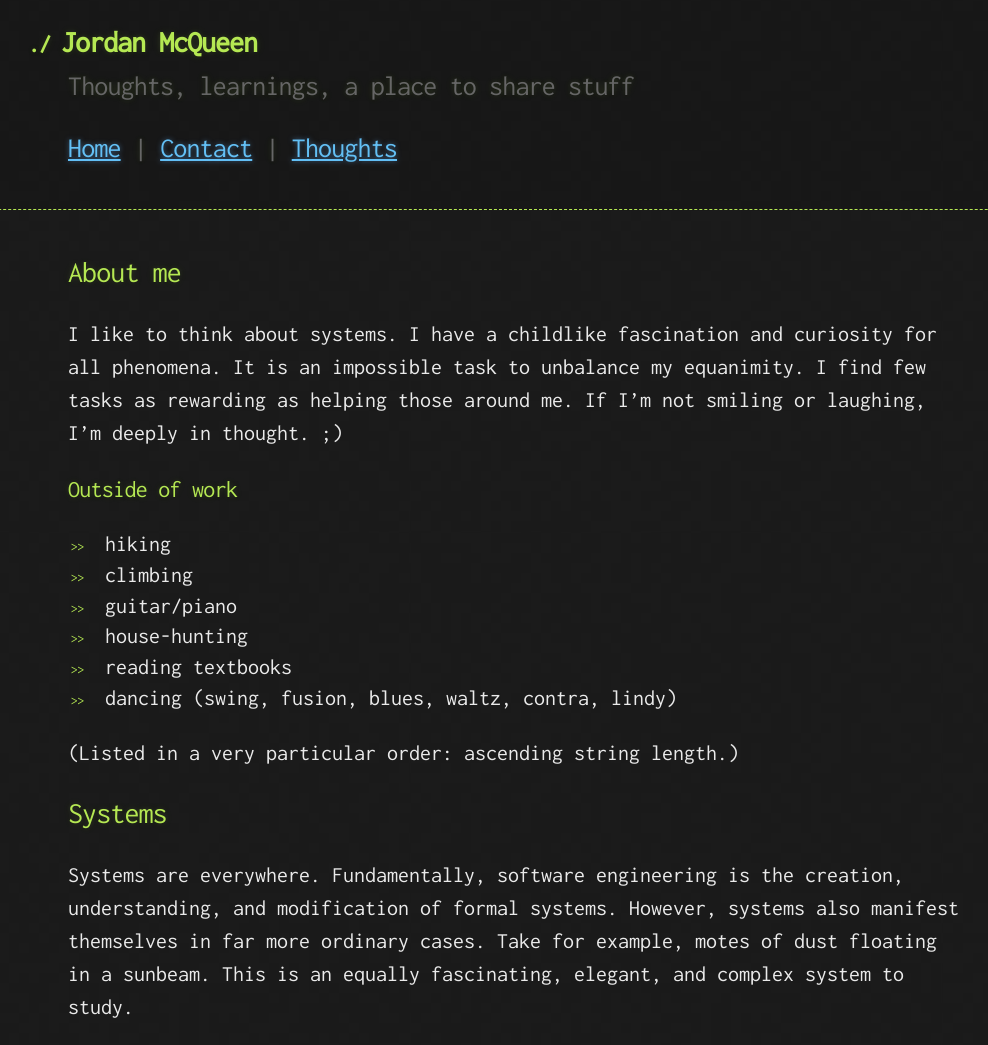
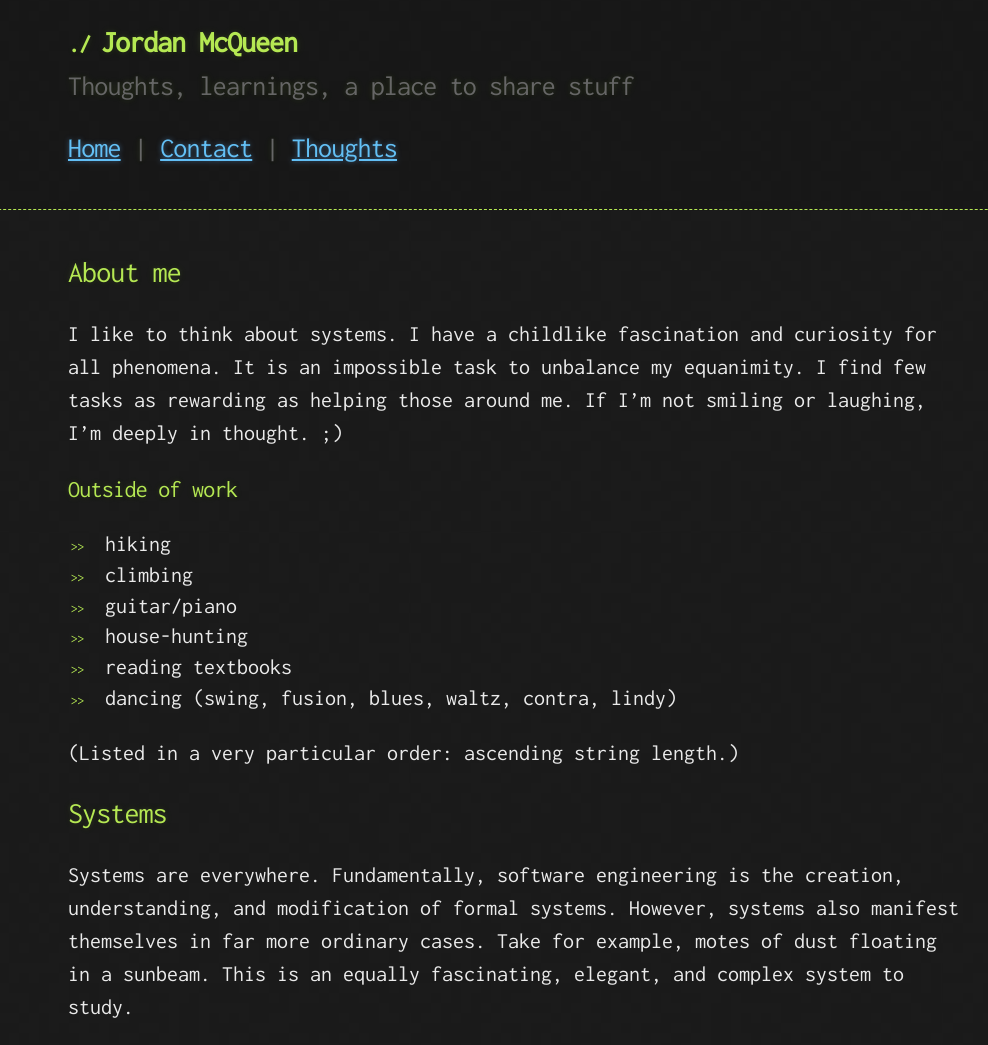
Before and after one commit to mcqueenjordan/mcqueenjordan.github.io, a Jekyll site: the page built from index.md, in a window 1280 px wide. Shown: the whole page, without its empty margins (122-1110 px from the left). Built offline with Jekyll 4.4.1, drawn with Linux system fonts in a browser that asks for light colours; our own code applies the rules of GitHub Pages for plain Markdown files.

Commit message:
remove margin offset to fix mobile

```diff
--- a/_sass/jekyll-theme-hacker.scss
+++ b/_sass/jekyll-theme-hacker.scss
@@ -48,7 +48,7 @@ header {
 header h1 {
   font-size: 30px;
   line-height: 1.5;
-  margin: 0 0 0 -40px;
+  margin: 0 0 0 0px;
   font-weight: bold;
   font-family: 'Inconsolata', monospace;
   color: #b5e853;
```
